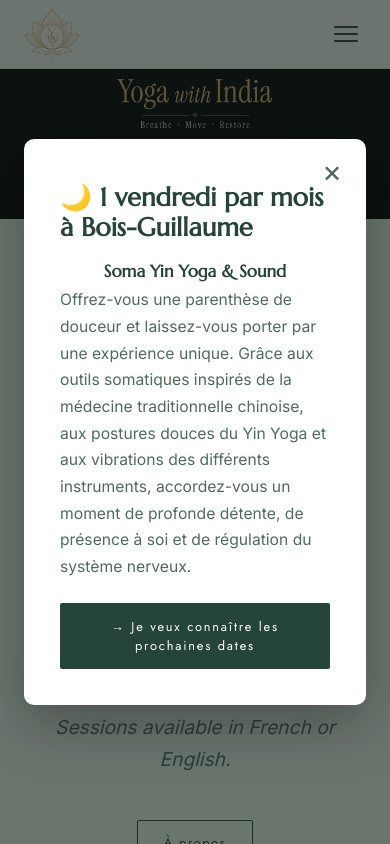
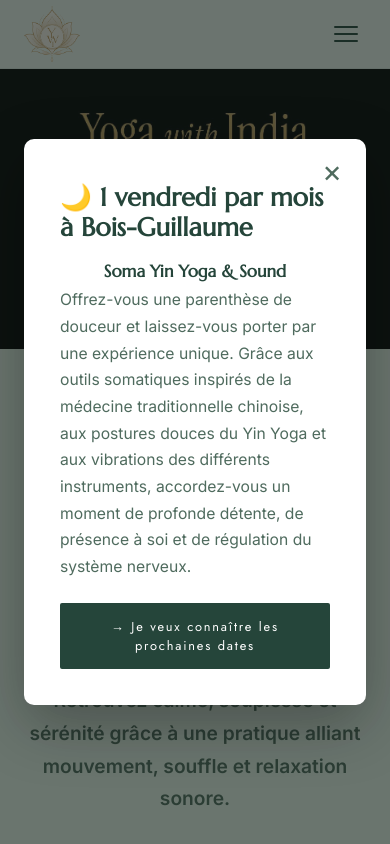
Before and after one commit to EdouardBurel/yoga-club, a React (Vite) app: page / in a window 390 px wide. Shown: the top 844 px of the page. Built offline with nearby package versions, Linux system fonts and the light colour scheme.

Commit message:
hero img height fix

```diff
--- a/src/components/Hero.css
+++ b/src/components/Hero.css
@@ -4,7 +4,7 @@
   justify-content: center;
   align-items: center;
   padding: 16px 0;
-  overflow: hidden;          /* clips the mobile zoom spill */
+  overflow: hidden; /* clips the mobile zoom spill */
 }
 
 .hero__img {
@@ -23,7 +23,9 @@
   }
   .hero__img {
     max-width: none;
-    transform: scale(1.35);
-    transform-origin: center;
+    height: 260px; /* the height you want — tune this number */
+    object-fit: cover; /* fills the box; crops black sides */
+    object-position: center;
+    transform: none; /* no double-zoom */
   }
 }
```
